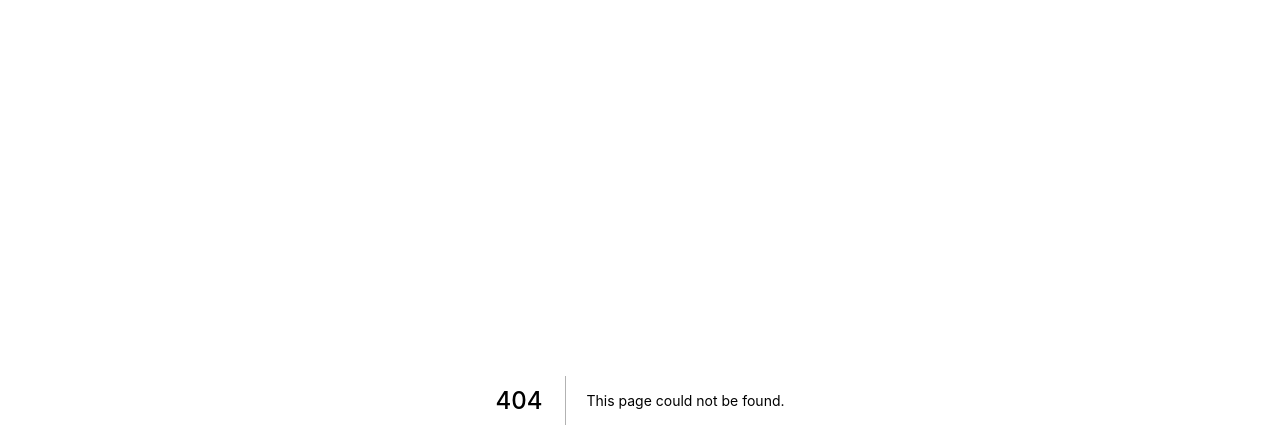
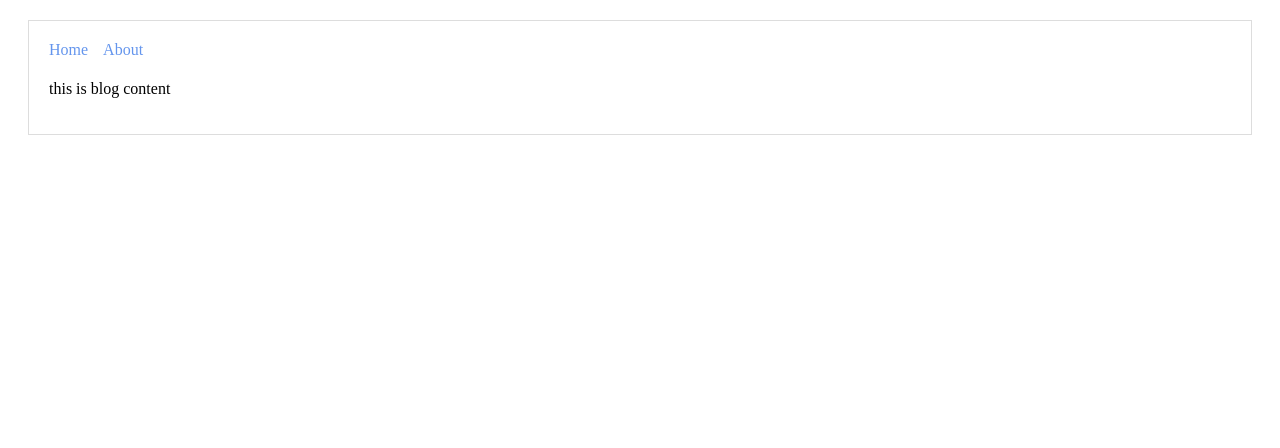
Before and after one commit to jase-d-ace/playing-with-next, a Next.js app: page /post in a window 1280 px wide. Before the commit this address had no page. Shown: the top 448 px of the page. Built offline with nearby package versions, Linux system fonts and the light colour scheme.

Commit message:
add nextjs routing to front end

```diff
--- /dev/null
+++ b/pages/post.js
@@ -0,0 +1,11 @@
+import { withRouter } from 'next/router';
+import Layout from './layout';
+
+const Page = withRouter(props => (
+  <Layout>
+    <h1>{props.router.query.title}</h1>
+    <p>this is blog content</p>
+  </Layout>
+));
+
+export default Page
```
